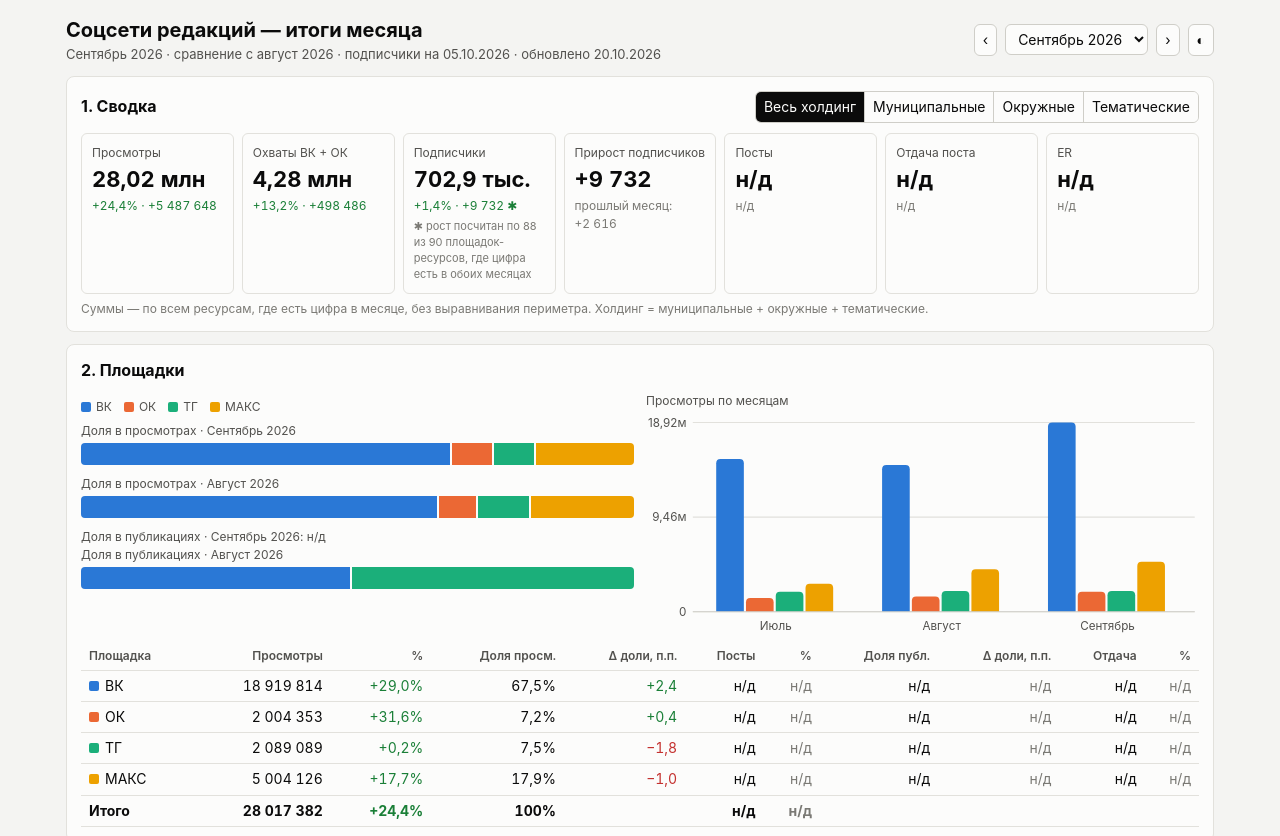
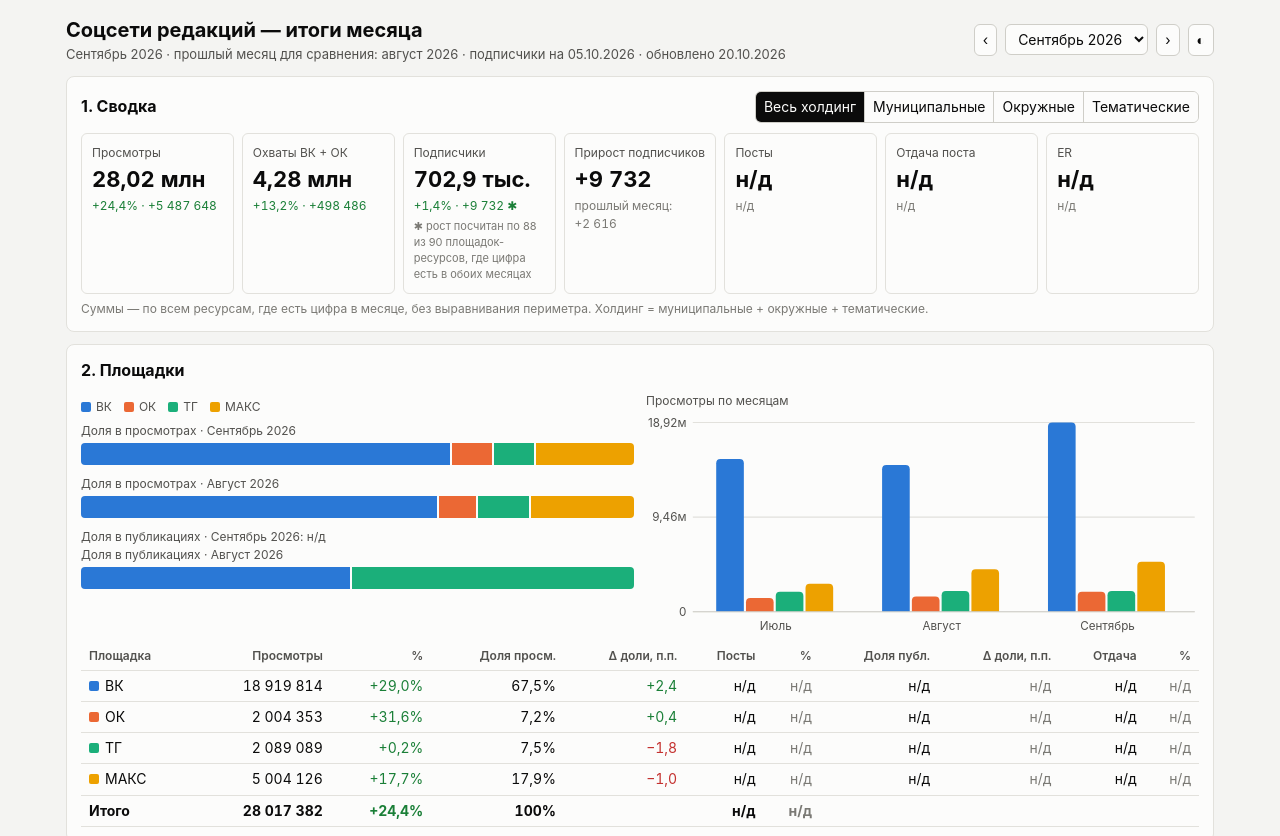
Before and after one commit to dimak7750-ship-it/yamal-media-rating, a plain HTML site: page monthly/index.html in a window 1280 px wide. Shown: the top 836 px of the page. Drawn offline with Linux system fonts and the light colour scheme.

Commit message:
Месячный дашборд: подпись сравнения в шапке
Co-Authored-By: Claude Opus 5.5 <noreply@anthropic.com>
Claude-Session: https://claude.ai/code/session_01C4TQN95KBeyQrVBSoZwJoE

```diff
--- a/monthly/index.html
+++ b/monthly/index.html
@@ -265,7 +265,7 @@ function render() {
   document.getElementById('month').value = st.mi;
   const snap = m.subsSnapshot ? m.subsSnapshot.split('-').reverse().join('.') : 'н/д';
   document.getElementById('meta').innerHTML =
-    `${esc(m.label)} · сравнение с ${pm ? esc(pm.label.toLowerCase()) : '— (прошлого месяца нет в данных)'} · подписчики на ${snap} · обновлено ${new Date(D.updated).toLocaleDateString('ru-RU')}`;
+    `${esc(m.label)} · прошлый месяц для сравнения: ${pm ? esc(pm.label.toLowerCase()) : '— (прошлого месяца нет в данных)'} · подписчики на ${snap} · обновлено ${new Date(D.updated).toLocaleDateString('ru-RU')}`;
   location.hash = m.month;
   renderTiles(m, pm); renderPlatforms(m, pm); renderTable(m, pm); renderBW(m, pm); renderNotes(m);
 }
```
